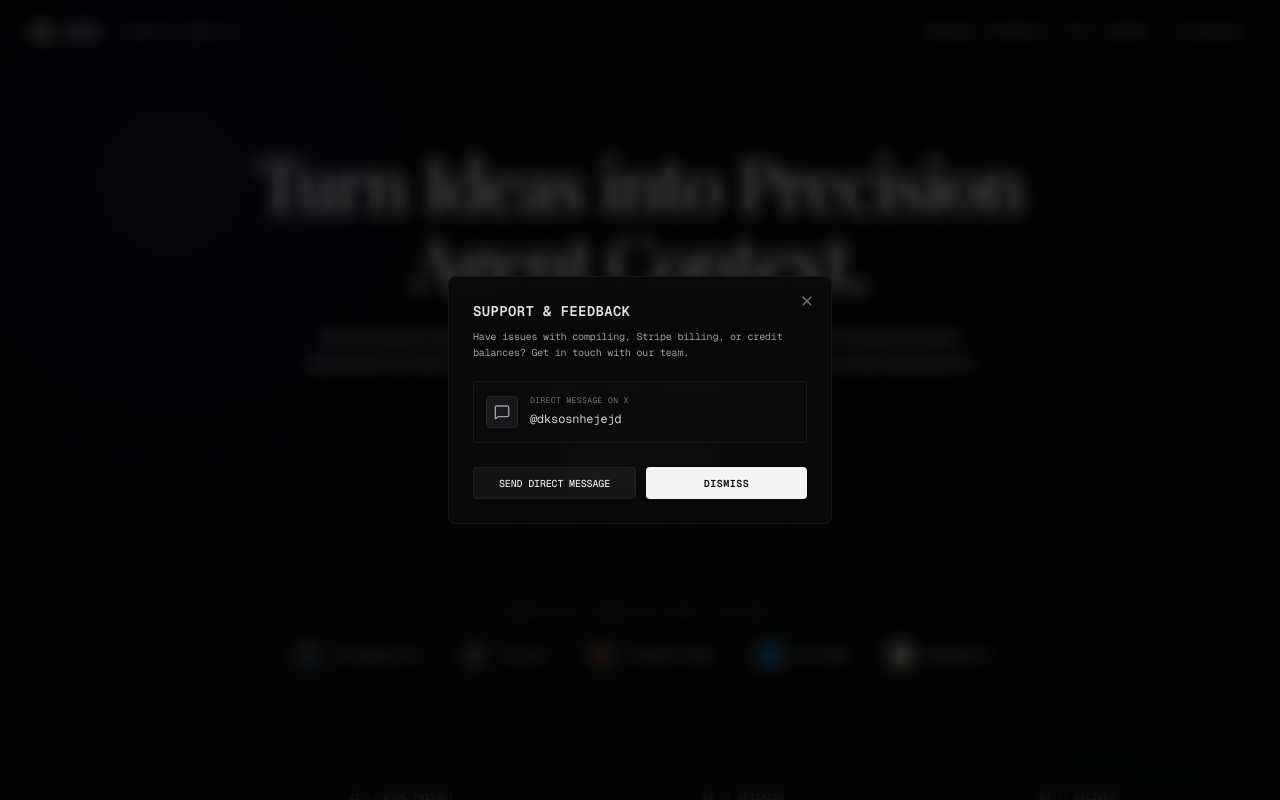
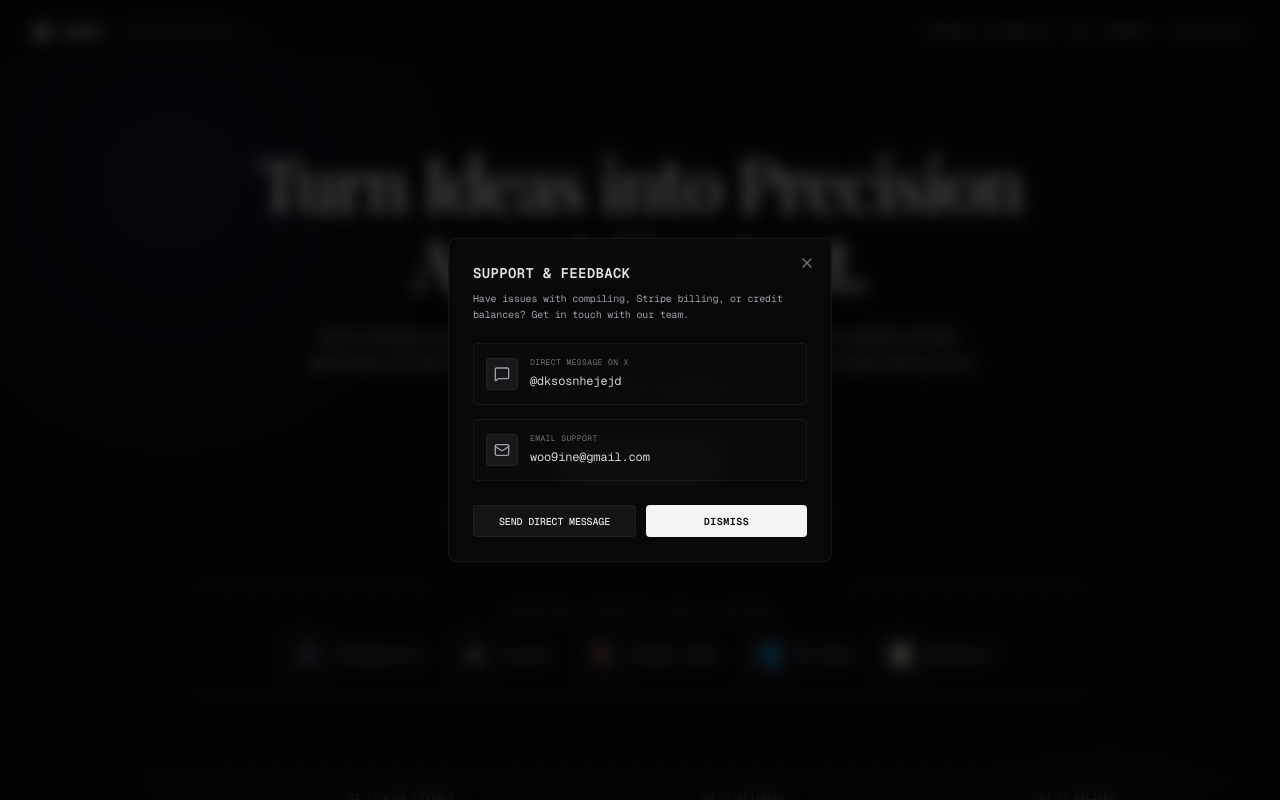
Before and after one commit to auxo-labs/Auxo, a Next.js app: page / in a window 1280 px wide. Both pictures are taken after a click on the button "SUPPORT". Shown: the top 800 px of the page. Built offline with nearby package versions, Linux system fonts and the light colour scheme; a web font is replaced by a local one.

Commit message:
feat: implement email support link and require email verification for new account registrations

```diff
--- a/src/components/auth-modal.tsx
+++ b/src/components/auth-modal.tsx
@@ -69,7 +69,6 @@ export function AuthModal({ isOpen, onClose }: AuthModalProps) {
 
         if (error) throw error;
 
-        // If confirm email is off, Supabase logs user in immediately or they can log in
         if (data.session) {
           setSuccessMsg('Account created successfully! Logging you in...');
           setSuccess(true);
@@ -77,9 +76,8 @@ export function AuthModal({ isOpen, onClose }: AuthModalProps) {
             onClose();
           }, 1500);
         } else {
-          setSuccessMsg('Account created successfully! You can now log in.');
-          setPasswordMode('login');
-          setPassword('');
+          setSuccessMsg('Verification email sent! Please check your inbox and click the confirmation link before logging in.');
+          setSuccess(true);
         }
       } else {
         const { error } = await supabase.auth.signInWithPassword({
--- a/src/components/support-modal.tsx
+++ b/src/components/support-modal.tsx
@@ -1,7 +1,7 @@
 'use client';
 
 import * as React from 'react';
-import { X, Copy, Check, MessageSquare } from 'lucide-react';
+import { X, Copy, Check, MessageSquare, Mail } from 'lucide-react';
 
 interface SupportModalProps {
   isOpen: boolean;
@@ -61,6 +61,19 @@ export function SupportModal({ isOpen, onClose, roomId }: SupportModalProps) {
               </div>
             </div>
 
+            {/* Contact Method: Email */}
+            <div className="p-3 rounded border border-white/5 bg-white/[0.01] flex items-center gap-3">
+              <div className="flex items-center justify-center w-8 h-8 rounded bg-zinc-900 border border-white/5 text-zinc-400">
+                <Mail className="w-4 h-4" />
+              </div>
+              <div className="flex-grow flex-1 min-w-0">
+                <p className="text-[8px] font-mono text-zinc-500 uppercase tracking-wider">Email Support</p>
+                <a href="mailto:woo9ine@gmail.com?subject=Auxo%20Support" className="text-xs font-mono text-zinc-300 hover:text-zinc-100 transition-colors break-all">
+                  woo9ine@gmail.com
+                </a>
+              </div>
+            </div>
+
             {/* Room ID reference */}
             {roomId && (
               <div className="p-3 rounded border border-white/5 bg-white/[0.01] flex items-center justify-between gap-3 animate-fade-in">
```
Also changed, not shown: 1 other file (tests, documents, lock files or other folders).
